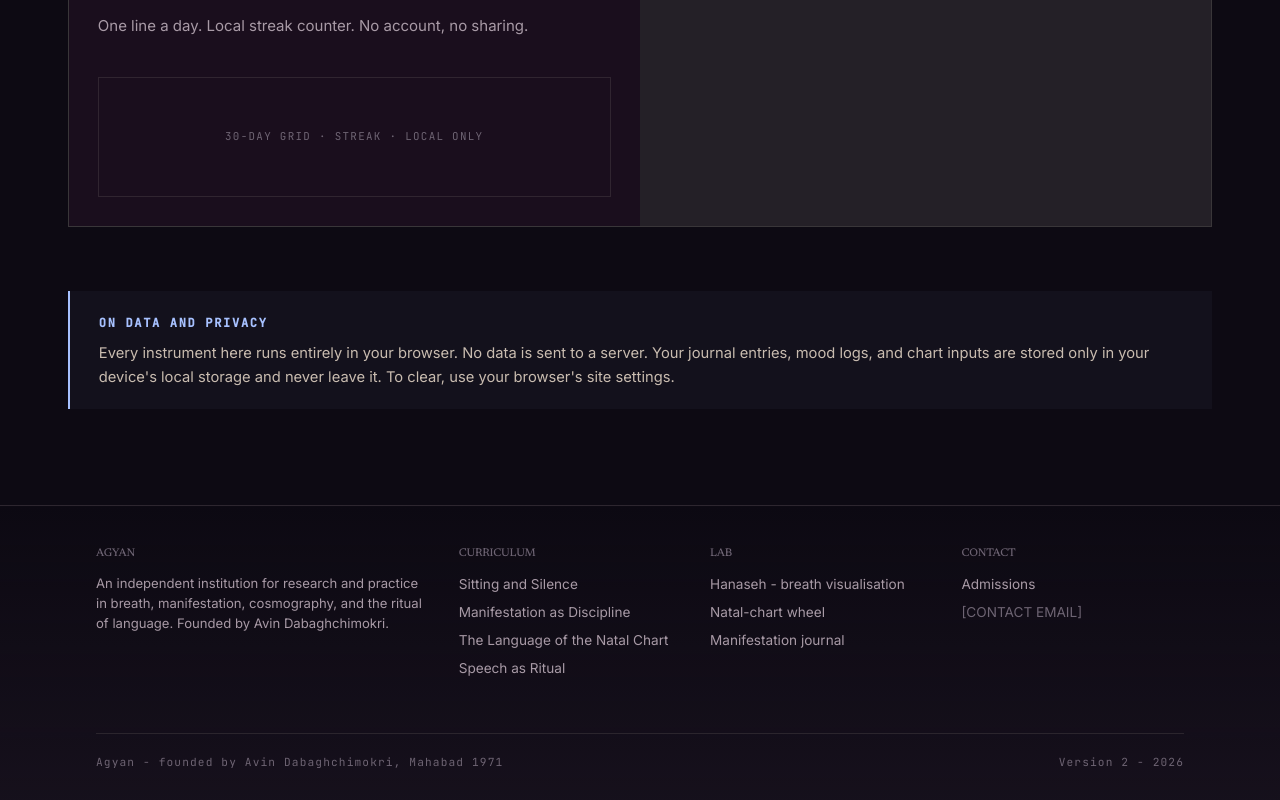
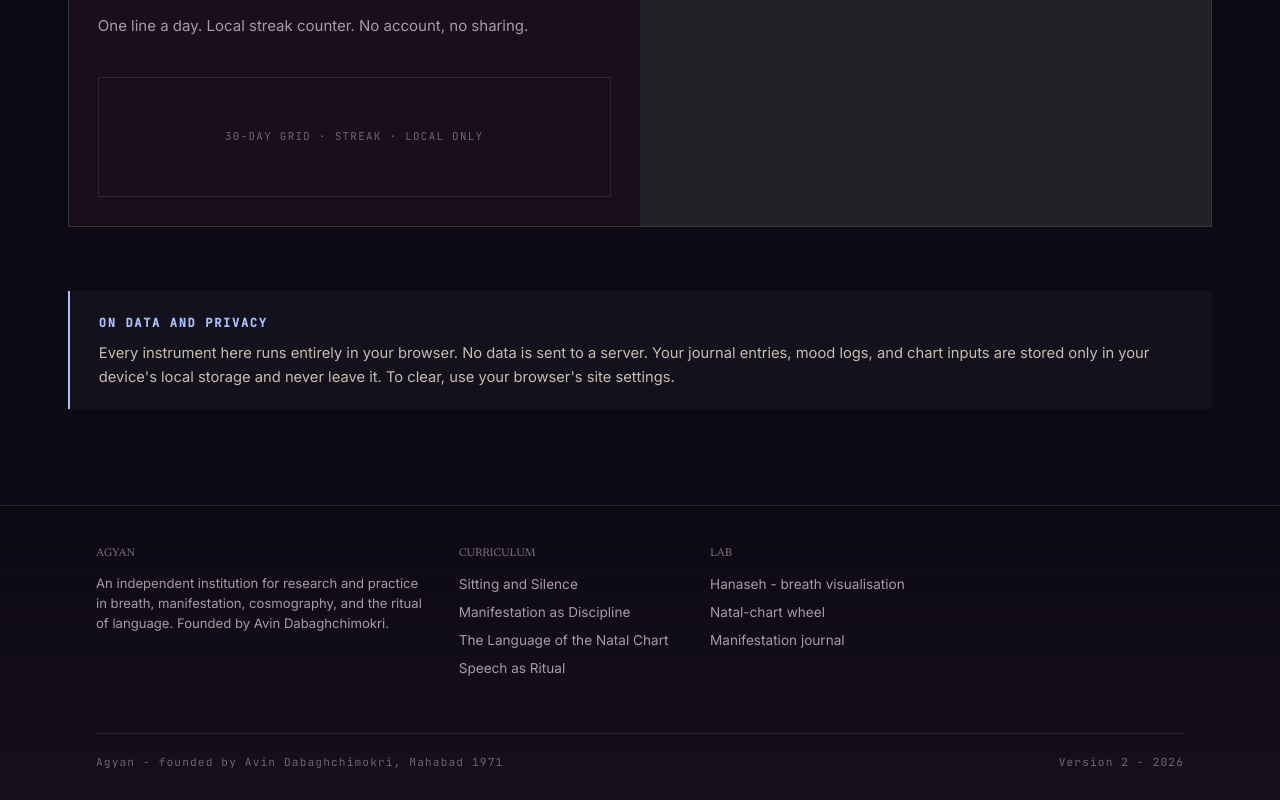
Before and after one commit to Siavashsed/agyan, a plain HTML site: page lab/index.html in a window 1280 px wide. Shown: the part 1903-2703 px from the top of the page. Drawn offline with Linux system fonts and the light colour scheme; a web font is replaced by a local one.

Commit message:
Strip placeholders (contact info / Kurdish markers / site URL fillers)

```diff
--- a/lab/index.html
+++ b/lab/index.html
@@ -120,7 +120,6 @@
       <div><h4 data-i18n="foot.about.h">آگیان</h4><p class="muted" style="font-size:.82rem;line-height:1.55;" data-i18n="hero.subtitle">.</p></div>
       <div><h4 data-i18n="foot.curr.h">برنامه</h4><ul><li><a href="../curriculum/meditation" data-i18n="curr.m.title">.</a></li><li><a href="../curriculum/manifestation" data-i18n="curr.ma.title">.</a></li><li><a href="../curriculum/astrology" data-i18n="curr.as.title">.</a></li><li><a href="../curriculum/affirmation" data-i18n="curr.af.title">.</a></li></ul></div>
       <div><h4 data-i18n="foot.lab.h">آزمایشگاه</h4><ul><li><a href="breath" data-i18n="lab.breath.title">.</a></li><li><a href="chart" data-i18n="lab.chart.title">.</a></li><li><a href="journal" data-i18n="lab.journal.title">.</a></li></ul></div>
-      <div><h4 data-i18n="foot.contact.h">ارتباط</h4><ul><li><a href="../admissions" data-i18n="nav.admissions">.</a></li><li class="quiet">[CONTACT EMAIL]</li></ul></div>
       <div class="colophon"><span data-i18n="foot.colophon.left">.</span><span data-i18n="foot.colophon.right">.</span></div>
     </div>
   </footer>
```
